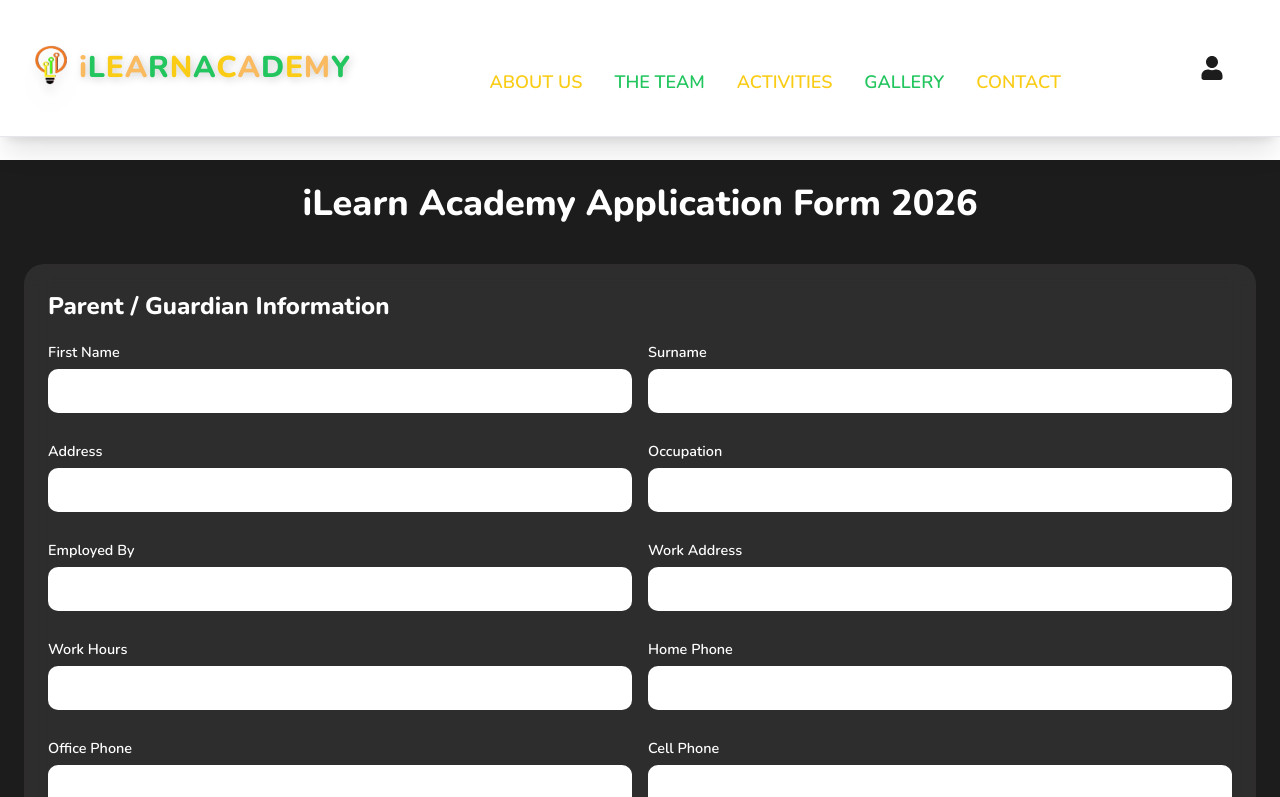
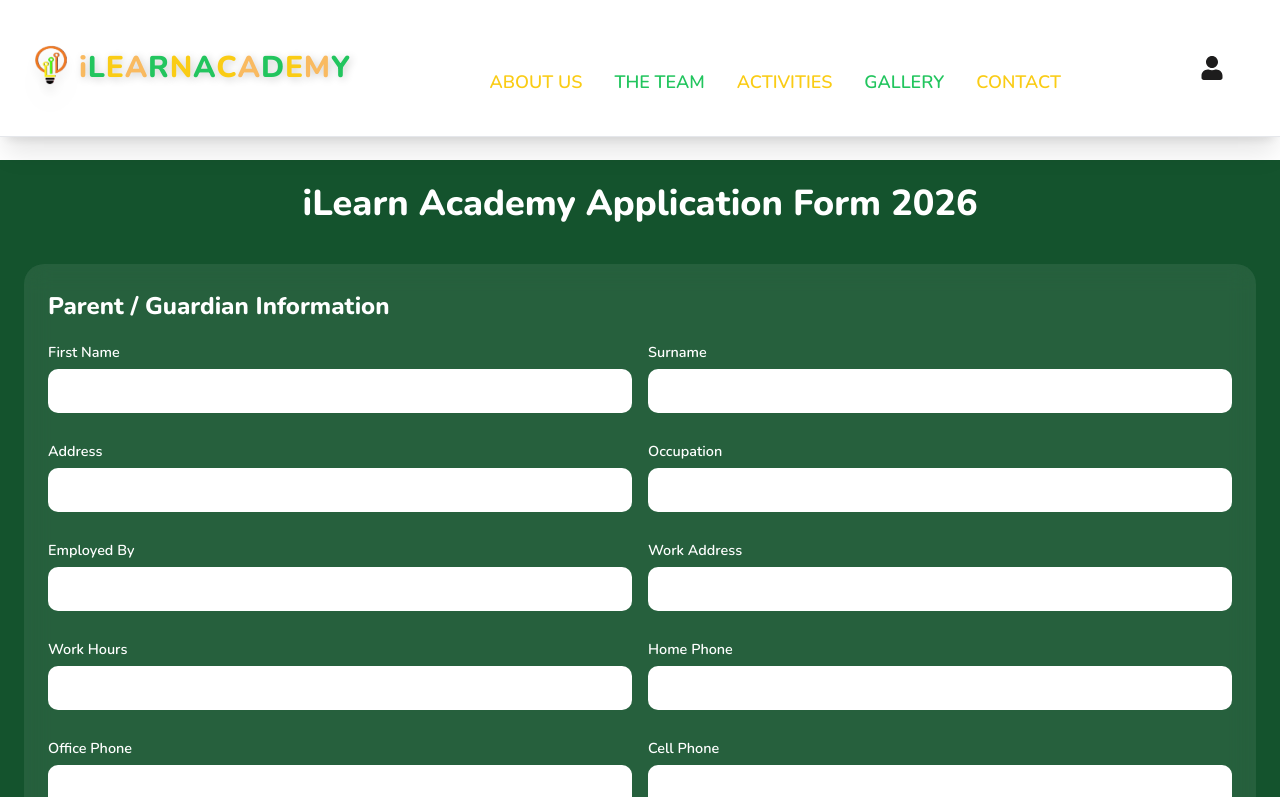
Before and after one commit to Masimbakutendaishe/iLearn, a Next.js app: page /Apply in a window 1280 px wide. Shown: the top 797 px of the page. Built offline with nearby package versions, Linux system fonts and the light colour scheme.

Commit message:
Change background color of Apply component

```diff
--- a/pages/Apply.js
+++ b/pages/Apply.js
@@ -14,7 +14,7 @@ export default function Apply() {
   const addContact = () => setContacts([...contacts, {}]);
 
   return (
-    <div className={`${nunito.className} mt-40 min-h-screen bg-black text-white p-6`}>
+    <div className={`${nunito.className} mt-40 min-h-screen bg-green-900 text-white p-6`}>
 
       <style jsx>{`
         .card {
```
